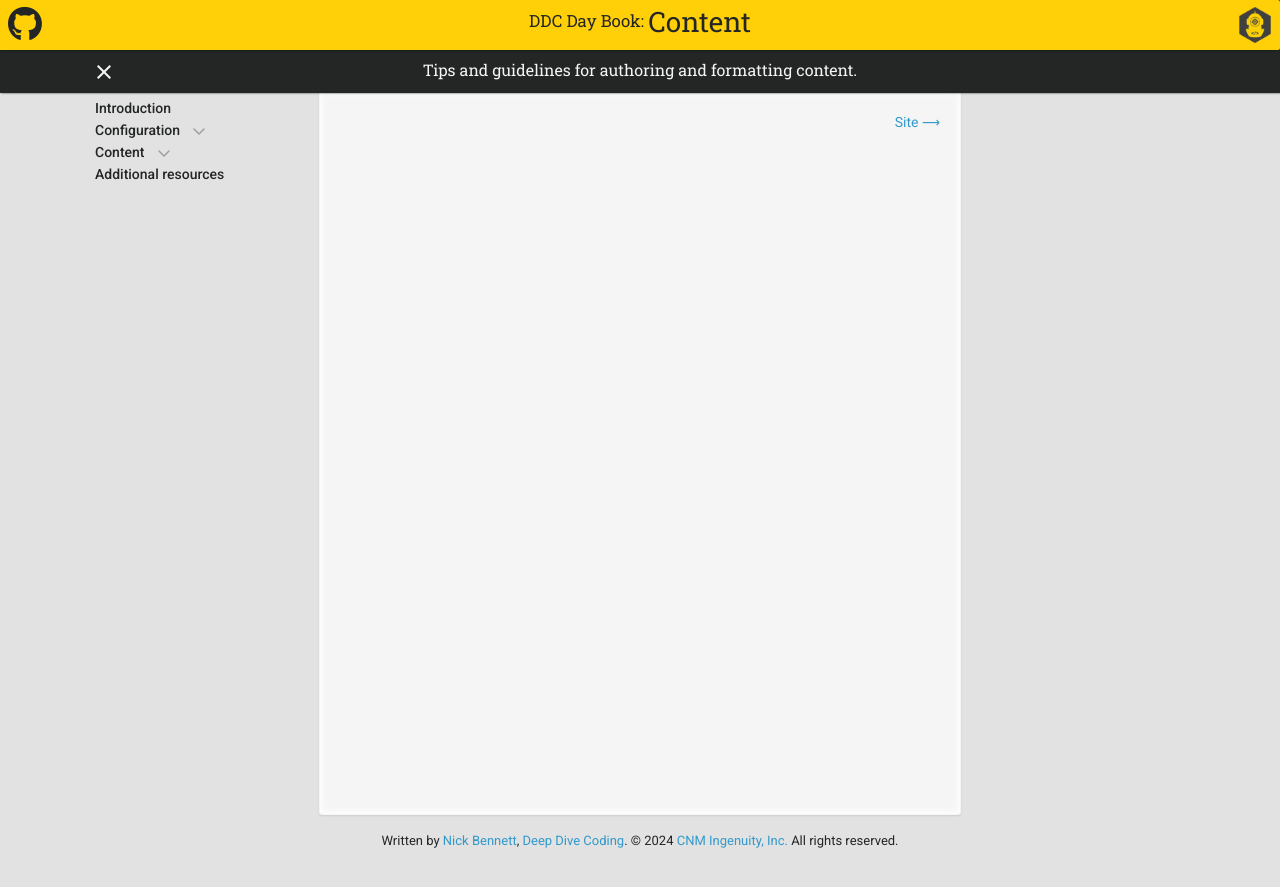
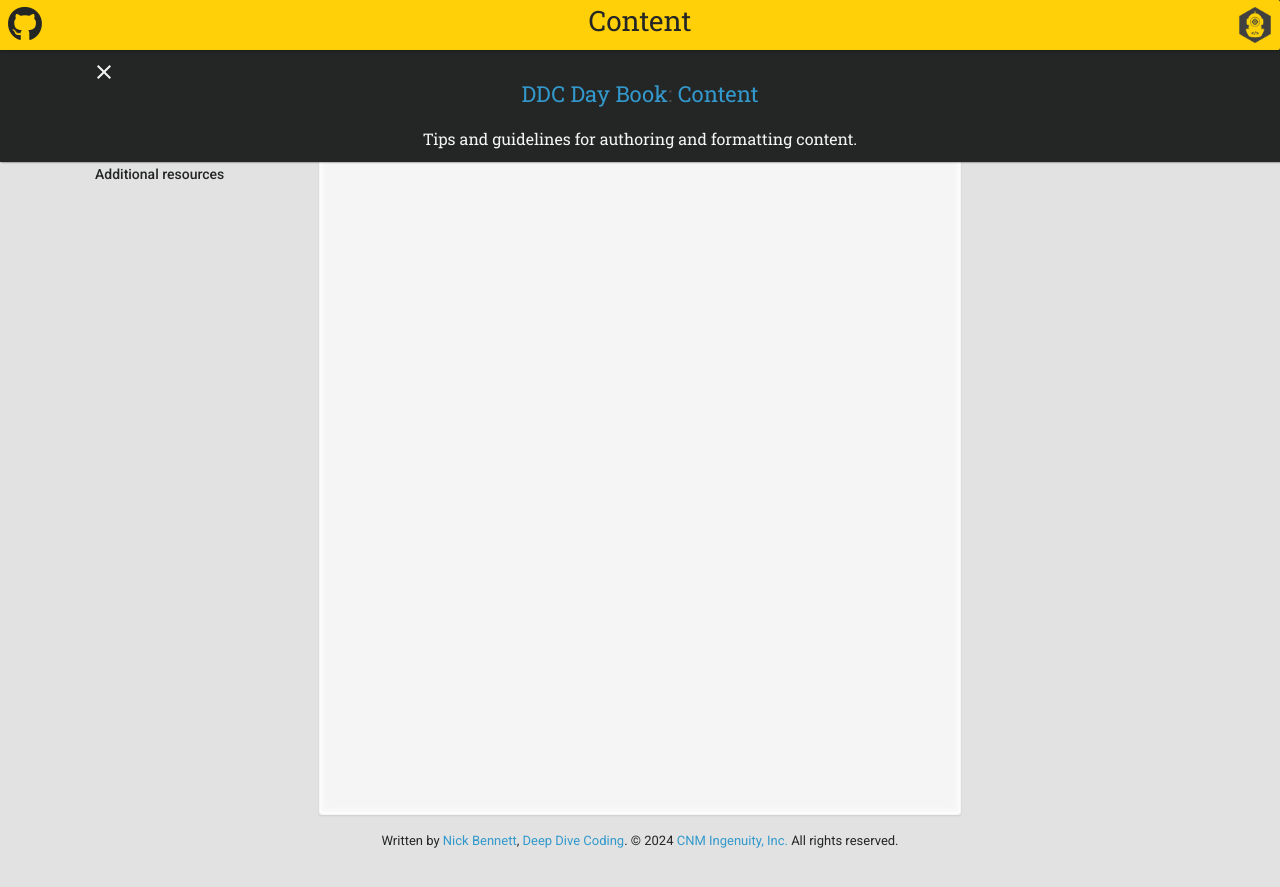
Before and after one commit to ddc-java/ddc-day-book, a Jekyll site: the page built from content.md, in a window 1280 px wide. Shown: the top 887 px of the page. Built offline with Jekyll 4.4.1, drawn with Linux system fonts in a browser that asks for light colours; nearby versions of some CDN libraries; our own code applies the rules of GitHub Pages for plain Markdown files.

Commit message:
Build title links individually 2

```diff
--- a/_layouts/default.html
+++ b/_layouts/default.html
@@ -91,18 +91,19 @@
 
       </div>
 
-      <h1>
-        {%- for location in locations -%}
+      <h1>{{ locations | last }}</h1>
+
+      {%- capture parent_links -%}
+        {%- for location in locations | pop -%}
           {%- assign location_parts = location | split: '|' -%}
           {%- assign location_name = location_parts | first -%}
-          {%- if location_parts.size > 1 -%}
-            <a href="{{ location_parts | last | relative_url }}">{{ location_name }}: </a>
-          {%- else -%}
-            {{ location_name }}
-          {%- endif -%}
+          <a href="{{ location_parts | last | relative_url }}">{{ location_name }}</a>|
         {%- endfor -%}
-      </h1>
-      <p>{{ page.subtitle | default: page.description | default: site.description | default: site.github.project_tagline | markdownify }}</p>
+      {%- endcapture -%}
+
+      <h2>{{ parent_links | split: '|' | join: ': '}}</h2>
+
+      {{ page.subtitle | default: page.description | default: site.description | default: site.github.project_tagline | markdownify }}
 
     </header>
 
```
